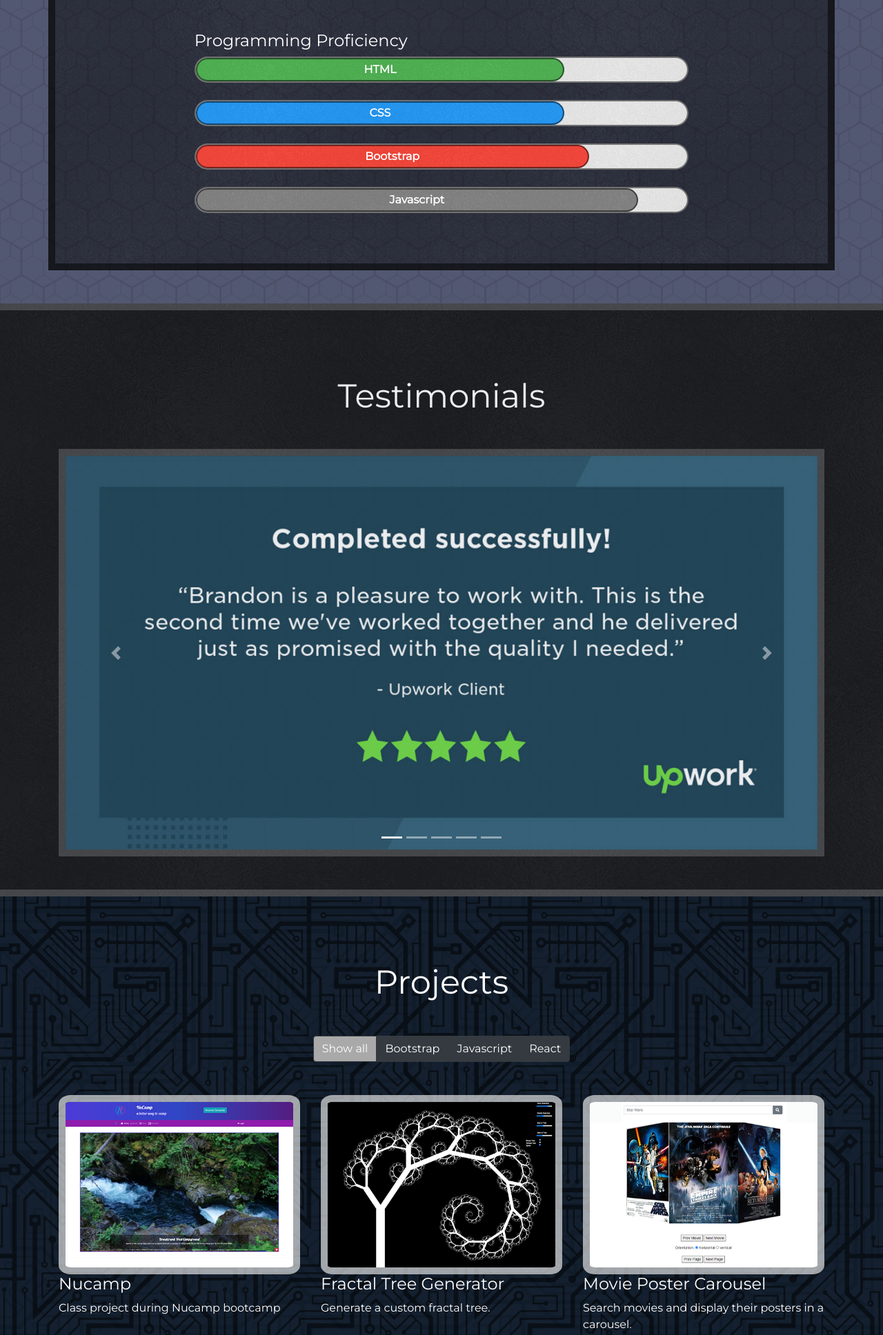
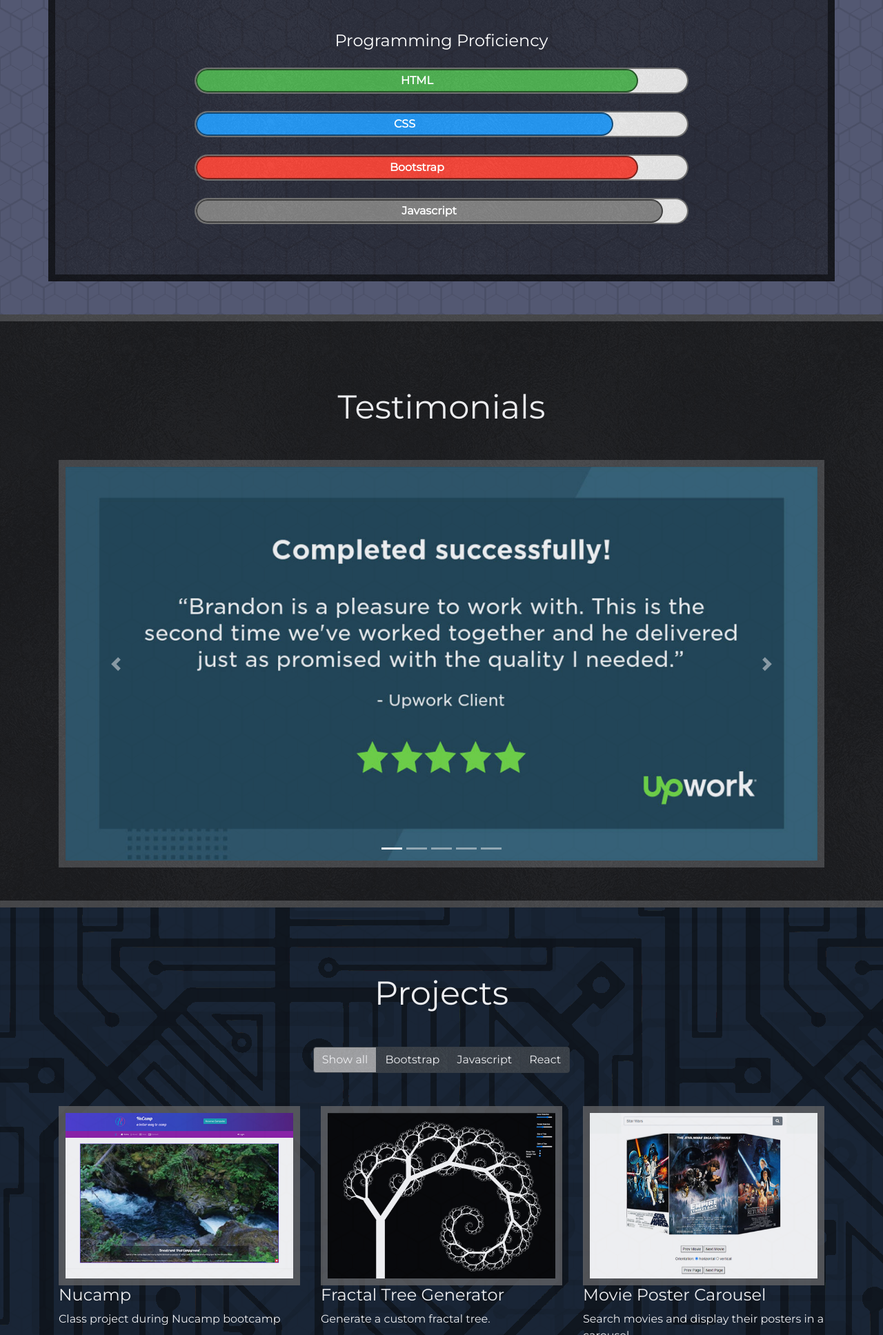
Before and after one commit to bsleon/Portfolio, a website: page index.html in a window 1280 px wide. Shown: the part 1607-3543 px from the top of the page at 69% size. Drawn offline with nearby package versions, Linux system fonts and the light colour scheme.

Commit message:
Adjust graphs

```diff
--- a/css/styles.scss
+++ b/css/styles.scss
@@ -184,19 +184,19 @@ h3 {
 	background-image: url("../img/texture.png");
 }
 ._html {
-	width: 75%;
+	width: 90%;
 	background-color: #4caf50;
 }
 ._css {
-	width: 75%;
+	width: 85%;
 	background-color: #2196f3;
 }
 ._bootstrap {
-	width: 80%;
+	width: 90%;
 	background-color: #f44336;
 }
 ._javascript {
-	width: 90%;
+	width: 95%;
 	background-color: #808080;
 }
 
@@ -217,9 +217,11 @@ h3 {
 	background-color: #14202f;
 	background-image: url("../img/computer-chip-pattern.png");
 	background-attachment: fixed;
-	background-size: 25%;
+	opacity: .9;
+	// background-size: 25%;
 	// clip-path: polygon(0% 0%, 100% 170px, 100% 100%, 0% 100%);
 }
+
 
 // .sectionTitle {
 // 	font-size: 3em;
@@ -229,10 +231,15 @@ h3 {
 // }
 
 #projects img {
-	border-radius: 5%;
-	border: 10px solid rgba(255, 255 , 255, .6);
+	// border-radius: 5%;
+	border: 10px solid rgba(100, 100, 100, .8);
+	// background-image: url("../img/texture.png");
+
+}
+
+#projectBtnContainer button {
 	background-image: url("../img/texture.png");
-
+	// background-color: rgba(0, 0, 0, .5);
 }
 
 #skillsContainer {
--- a/index.html
+++ b/index.html
@@ -23,6 +23,8 @@
 			href="https://fonts.googleapis.com/css2?family=EB+Garamond&display=swap"
 			rel="stylesheet"
 		/>
+
+		<script src="https://use.fontawesome.com/424c090788.js"></script>
 
 		<meta charset="UTF-8" />
 		<meta name="viewport" content="width=device-width, initial-scale=1.0" />
@@ -123,8 +125,8 @@
 					<div class="container">
 						<div class="row">
 							<div class="col-8 mx-auto mb-5">
-								<h4>Programming Proficiency</h4>
-								<div class="skills">
+								<h4 class="text-center">Programming Proficiency</h4>
+								<div class="skills mt-4">
 									<div class="_html">HTML</div>
 								</div>
 								<div class="skills">
@@ -1007,7 +1009,7 @@
 									data-aos="fade-down"
 									data-aos-duration="600"
 								>
-									<h2>Let's Connect!</h2>
+									<h2><i class="fa fa-connectdevelop" aria-hidden="true"></i> Let's Talk!</h2>
 								</div>
 								<div class="col-12 mt-3">
 									<form id="form">
```
Also changed, not shown: css/styles.css, dist/css/main.css, dist/index.html.
